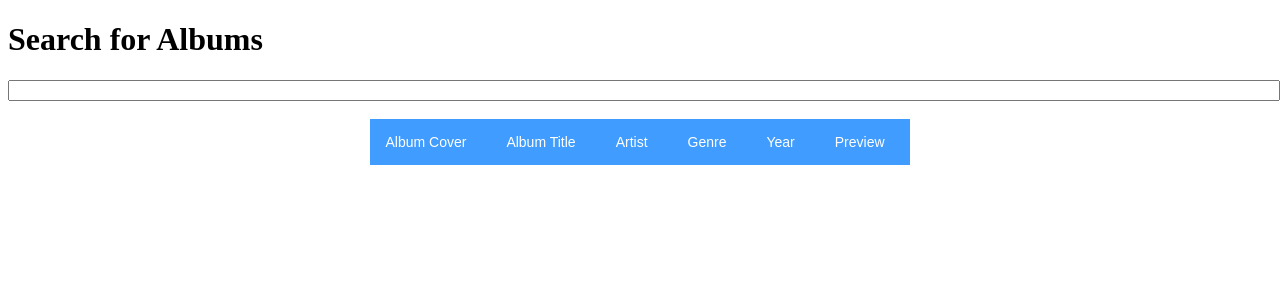
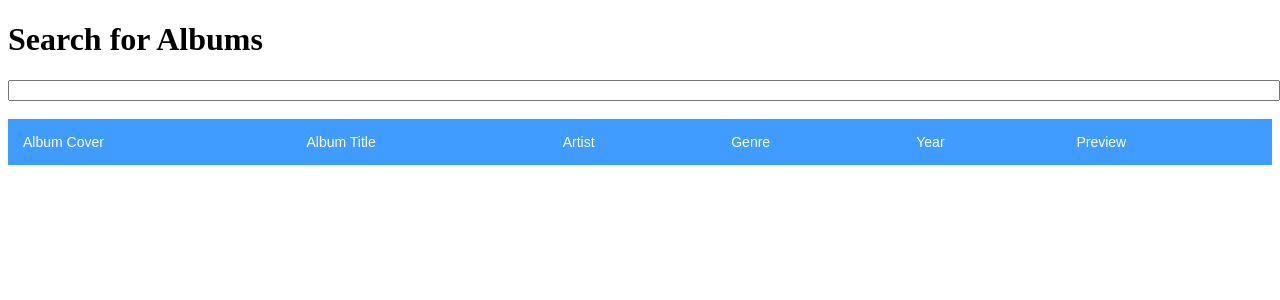
Before and after one commit to HawaiinPizza/Flask-Player, a Flask app: page /search in a window 1280 px wide. Shown: the top 300 px of the page. Run offline with Flask 2, Linux system fonts and the light colour scheme; lists and menus that the app fills with data are empty.

Commit message:
some last second fix

```diff
--- a/flaskProject/templates/table.j2
+++ b/flaskProject/templates/table.j2
@@ -7,7 +7,7 @@
         <body>
 
                 <style type="text/css">
-.tg  {border-collapse:collapse;border-color:#9ABAD9;border-spacing:0;margin:0px auto;}
+.tg  {border-collapse:collapse;border-color:#9ABAD9;border-spacing:0;margin:0px auto; width:100%}
 .tg td{background-color:#EBF5FF;border-color:#9ABAD9;border-style:solid;border-width:0px;color:#444;
         font-family:Arial, sans-serif;font-size:14px;overflow:hidden;padding:15px 15px;word-break:normal;}
 .tg th{background-color:#409cff;border-color:#9ABAD9;border-style:solid;border-width:0px;color:#fff;
@@ -52,7 +52,7 @@
                                         <td class="tg-0pky"> {{item.album}}     </td>
                                         <td class="tg-0pky"> {{item.artist}}    </td>
                                         <td class="tg-0pky"> {{item.genre}}     </td>
-                                        <td class="tg-0pky"> {{item.date}}      </td>
+                                        <td class="tg-0pky"> {{item.date.strftime("%Y-%m-%d")}}      </td>
                                         <td class="tg-0pky">
                                                 <audio controls>
                                                         <source src="{{item.stream}}" type="audio/x-m4a">
```
